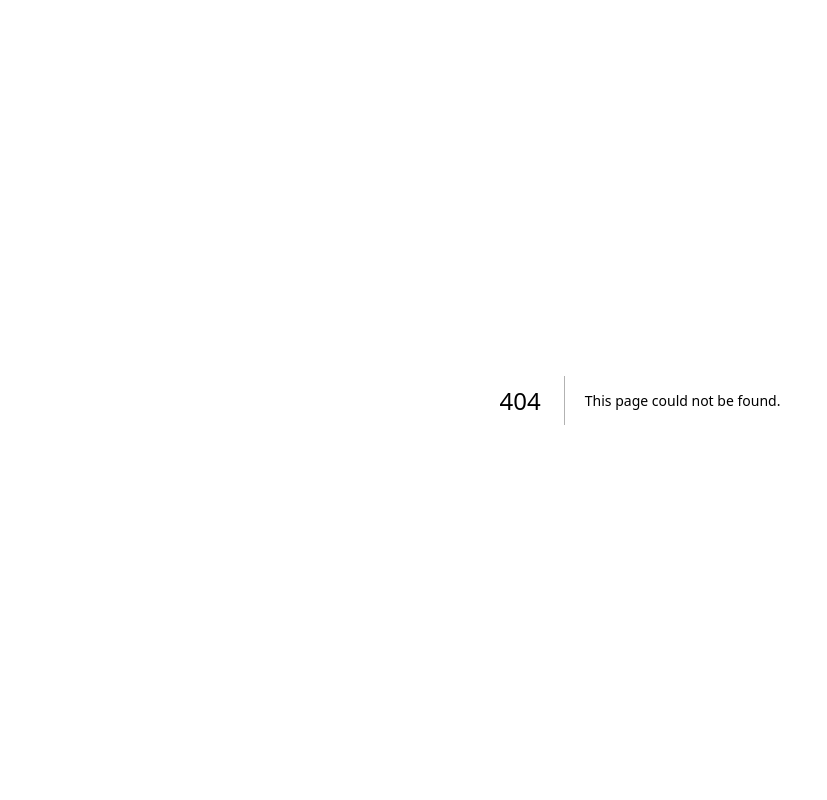
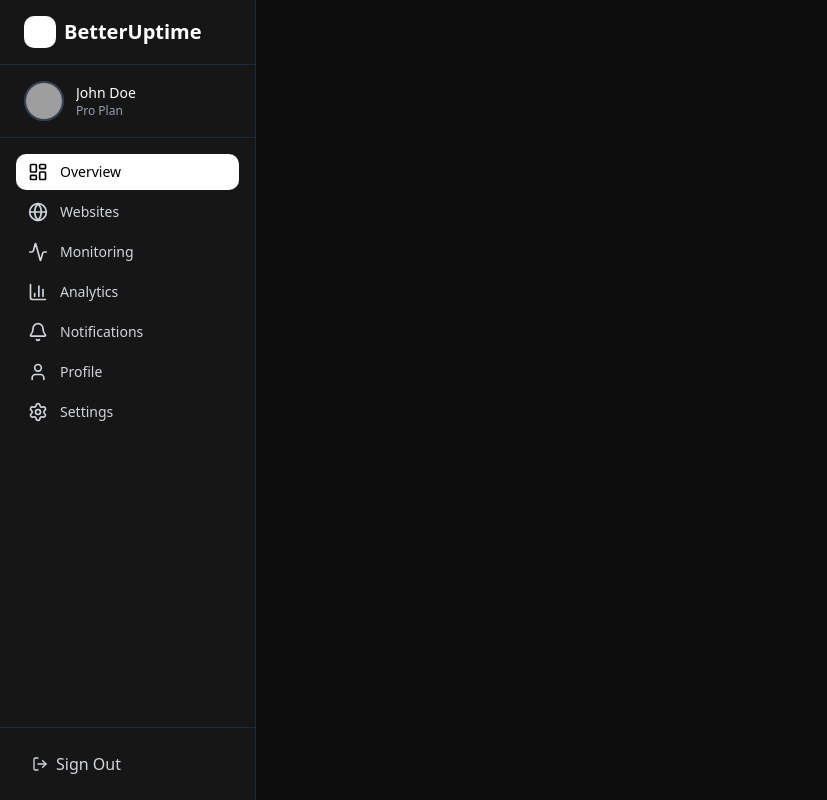
Before and after one commit to Arav-Menon/Better-stack, a Next.js app in the folder apps/web/: page /dashboard in a window 1280 px wide. Before the commit this address had no page. Shown: the whole page, without its empty margins (0-827 px from the left). Built offline with nearby package versions, Linux system fonts and the light colour scheme; grey boxes are pictures that could not be loaded.

Commit message:
import dashbaord compoents and init route

```diff
--- /dev/null
+++ b/apps/web/app/(home)/dashboard/page.tsx
@@ -0,0 +1,9 @@
+import { Sidebar } from "@/components/sidebar";
+
+export default function Dashboard() {
+  return (
+    <>
+      <Sidebar />
+    </>
+  );
+}
```
